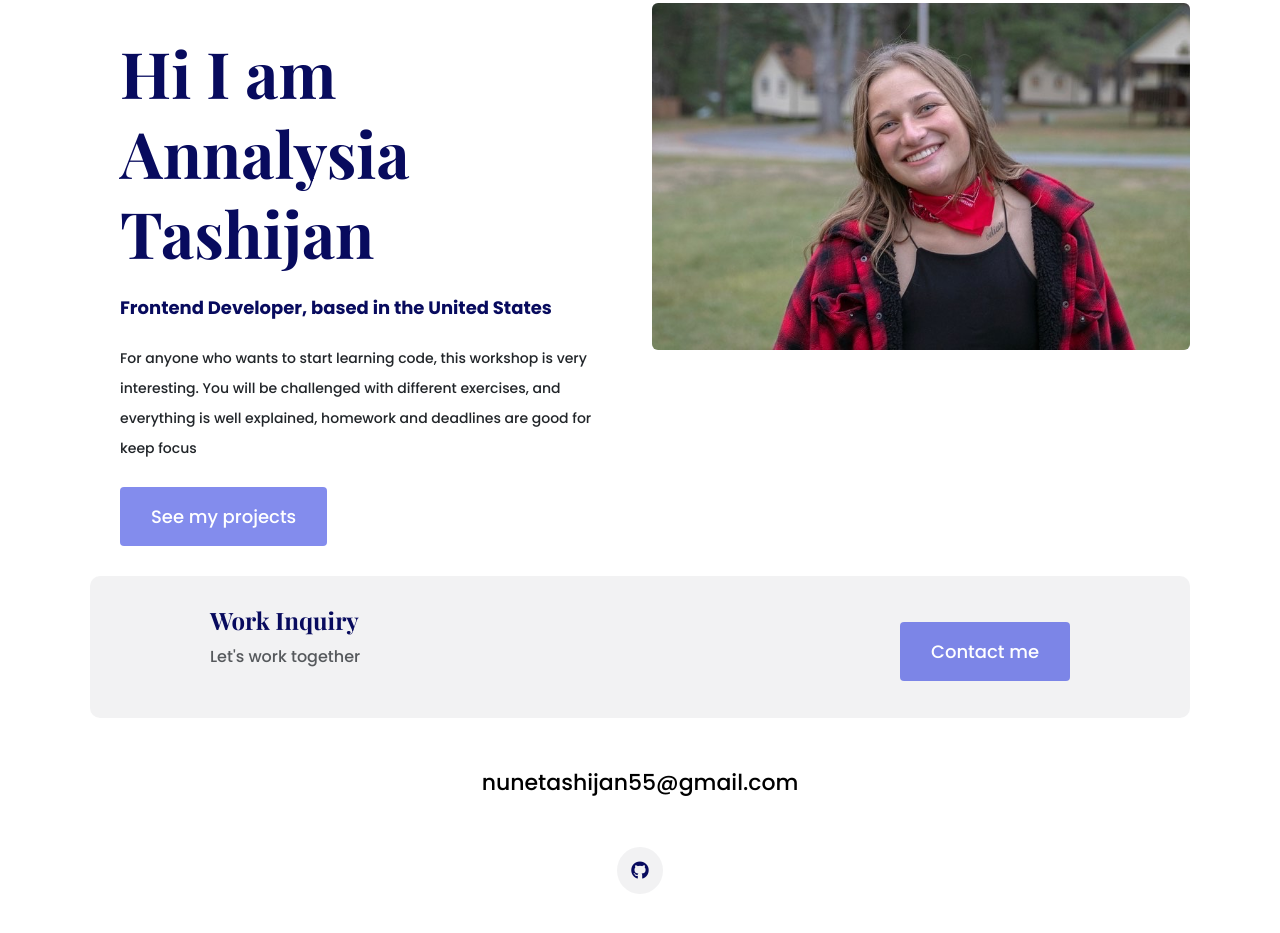
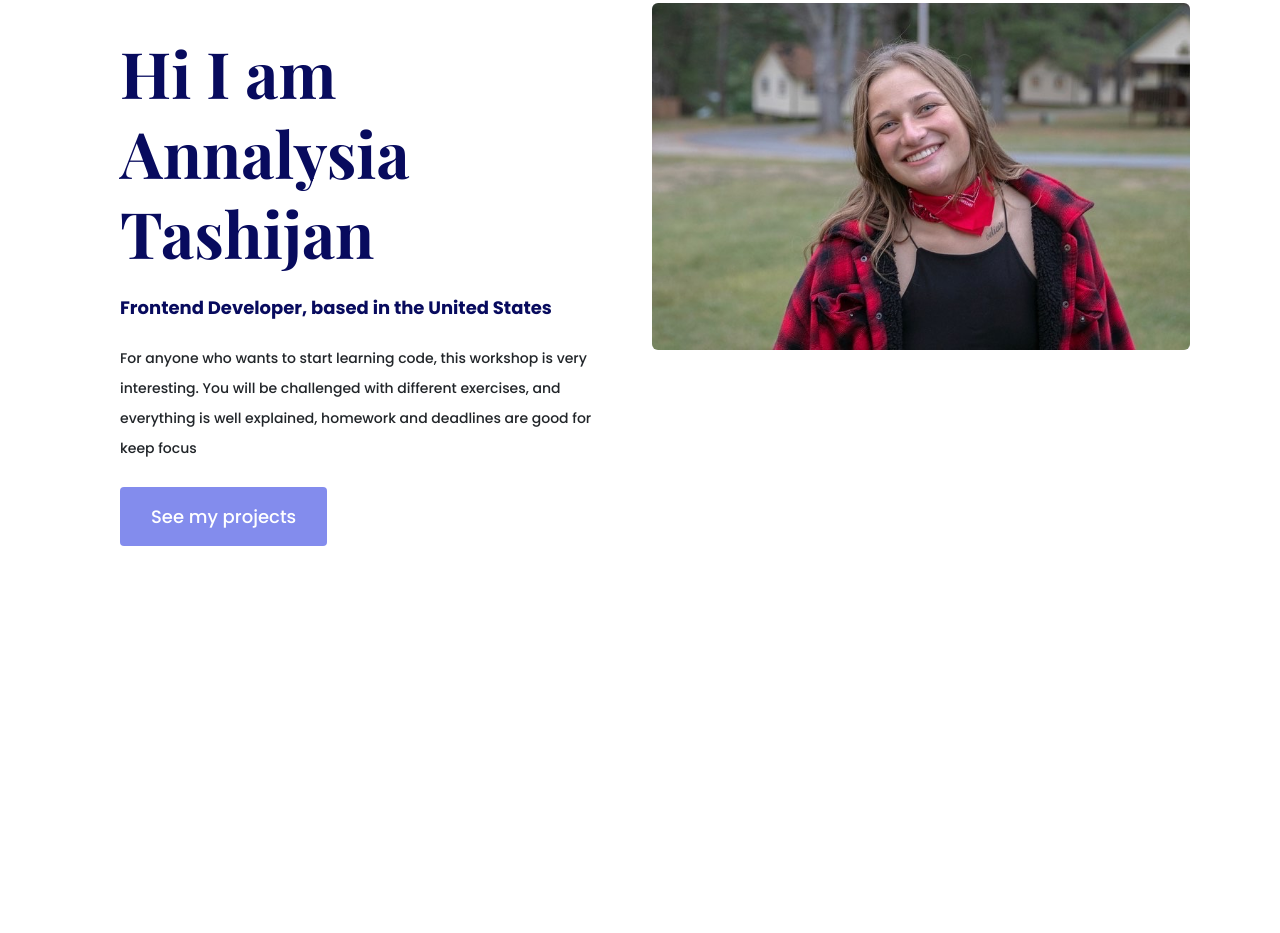
Before and after one commit to atashijan/portfolio-project, a plain HTML site: page about.html in a window 1280 px wide. Shown: the part 237-1170 px from the top of the page. After the commit the page ends 973 px from the top, so only its background shows below. Drawn offline with nearby package versions, Linux system fonts and the light colour scheme.

Commit message:
updated footer and removed from about  page

```diff
--- a/about.html
+++ b/about.html
@@ -41,7 +41,7 @@
             <a href="/about.html" class="mx-2">About</a>
           </li>
           <li>
-            <a href="/work.html" class="mx-2">My Work</a>
+            <a href="/work.html" class="mx-2">Work</a>
           </li>
           <li>
             <a href="/contact.html" class="mx-2">Contact</a>
@@ -76,32 +76,6 @@
           />
         </div>
       </div>
-      <footer>
-        <div class="contact-box justify-content-between d-none d-md-flex mb-5">
-          <div>
-            <h4>Work Inquiry</h4>
-            <p class="text-muted">Let's work together</p>
-          </div>
-          <div>
-            <a href="/contact.html" class="btn btn-branding mt-3">
-              Contact me
-            </a>
-          </div>
-        </div>
-        <div class="d-flex justify-content-center mb-5">
-          <a href="mailto:nunetashijan55@gmail.com" class="email-link"
-            >nunetashijan55@gmail.com</a
-          >
-        </div>
-        <div class="social-links d-flex justify-content-center">
-          <a
-            href="https://github.com/atashijan/portfolio-project"
-            target="_blank"
-          >
-            <i class="fa-brands fa-github"></i>
-          </a>
-        </div>
-      </footer>
     </div>
   </body>
 </html>
```
Also changed, not shown: contact.html (+1 -1 lines), index.html (+1 -1 lines), work.html (+1 -1 lines).
